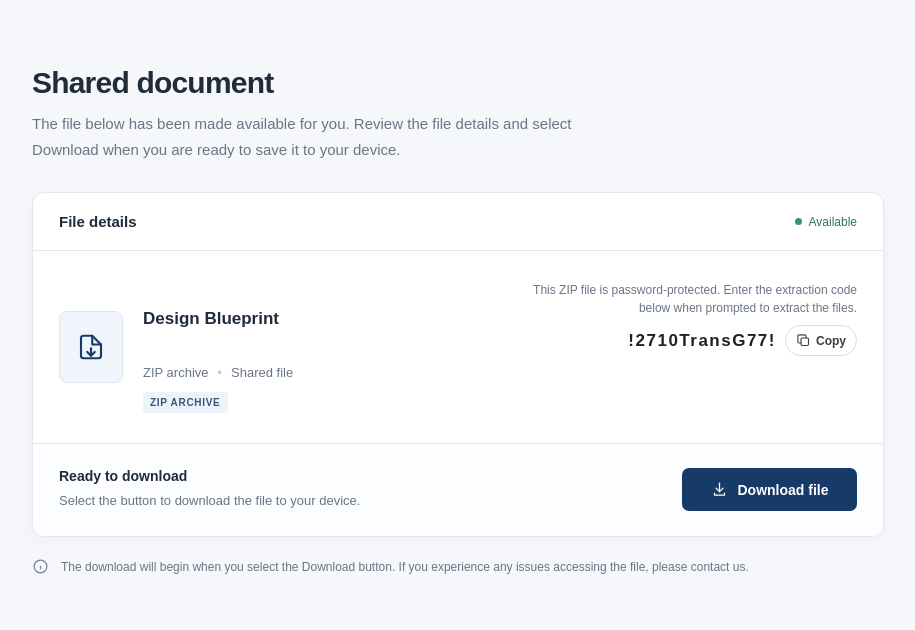
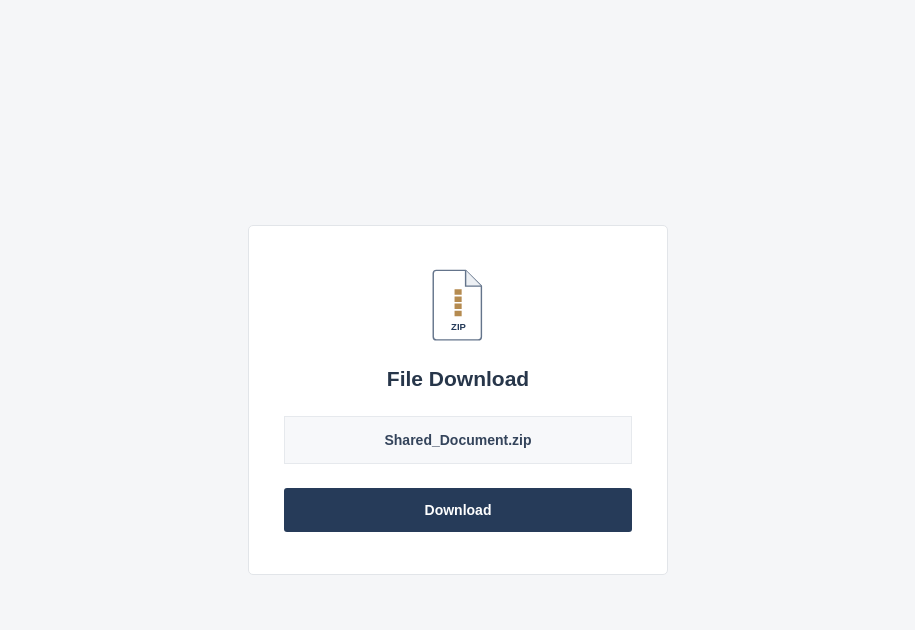
Before and after one commit to Five0ninete/Shared-document4M27QX7, a website: page index.html in a window 1280 px wide. Shown: the whole page, without its empty margins (182-1097 px from the left). Drawn offline with Linux system fonts and the light colour scheme.

Commit message:
Update index.html

```diff
--- a/index.html
+++ b/index.html
@@ -1,567 +1,314 @@
 <!DOCTYPE html>
-
 <html lang="en">
 <head>
 <meta charset="UTF-8">
 <meta name="viewport" content="width=device-width, initial-scale=1.0">
-
-<title>Shared Document</title>
+<title>File Download</title>
 
 <style>
-:root {
---primary: #173b68;
---primary-hover: #102d50;
---text: #202b3c;
---muted: #697586;
---border: #e2e7ee;
---background: #f5f7fa;
---white: #ffffff;
-}
-
 * {
     box-sizing: border-box;
-margin: 0;
-padding: 0;
 }
 
 body {
+    margin: 0;
     min-height: 100vh;
-font-family: Arial, Helvetica, sans-serif;
-background: var(--background);
-color: var(--text);
-}
-
-/* Main content */
-
-.main {
-width: 100%;
-max-width: 900px;
-margin: 0 auto;
-padding: 66px 24px 50px;
-}
-
-.intro {
-margin-bottom: 30px;
-}
-
-.intro h1 {
-font-size: 30px;
-font-weight: 600;
-letter-spacing: -0.8px;
-margin-bottom: 11px;
-}
-
-.intro p {
-font-size: 15px;
-line-height: 1.7;
-color: var(--muted);
-max-width: 600px;
-}
-
-/* Document panel */
-
-.document-panel {
-background: var(--white);
-border: 1px solid var(--border);
-border-radius: 12px;
-overflow: hidden;
-box-shadow: 0 4px 18px rgba(22, 42, 68, 0.035);
-}
-
-.panel-heading {
-padding: 20px 26px;
-border-bottom: 1px solid var(--border);
-display: flex;
-align-items: center;
-justify-content: space-between;
-gap: 15px;
-}
-
-.panel-heading h2 {
-font-size: 15px;
-font-weight: 600;
-}
-
-.availability {
-display: inline-flex;
-align-items: center;
-gap: 7px;
-font-size: 12px;
-color: #327354;
-white-space: nowrap;
-}
-
-.status-dot {
-width: 7px;
-height: 7px;
-background: #389568;
-border-radius: 50%;
-}
-
-.file-details {
-padding: 30px 26px;
-display: flex;
-align-items: center;
-gap: 20px;
-}
-
-.file-icon {
-width: 64px;
-height: 72px;
-border: 1px solid #dbe5f2;
-background: #f0f5fc;
-border-radius: 8px;
     display: flex;
     align-items: center;
     justify-content: center;
-flex-shrink: 0;
+    background: #f5f6f8;
+    font-family: Arial, sans-serif;
+    color: #27364a;
+    padding: 20px;
 }
 
-.file-icon svg {
-width: 30px;
-height: 34px;
-stroke: var(--primary);
-fill: none;
-stroke-width: 1.7;
-stroke-linecap: round;
-stroke-linejoin: round;
+.card {
+    width: 100%;
+    max-width: 420px;
+    background: #fff;
+    border: 1px solid #e2e5e9;
+    border-radius: 5px;
+    padding: 42px 35px;
+    text-align: center;
 }
 
-.file-info {
-flex: 1;
-min-width: 0;
+.zip-icon {
+    width: 65px;
+    height: 75px;
+    margin-bottom: 20px;
 }
 
-/* Filename and extraction code */
-
-.file-heading-row {
-display: flex;
-align-items: center;
-justify-content: space-between;
-gap: 16px;
-margin-bottom: 9px;
+h2 {
+    font-size: 21px;
+    font-weight: 600;
+    margin: 0 0 25px;
 }
 
-.file-info h3 {
-font-size: 17px;
+.filename {
+    font-size: 14px;
     font-weight: 600;
+    color: #34445b;
+    background: #f7f8fa;
+    border: 1px solid #e6e9ed;
+    padding: 15px;
     overflow-wrap: anywhere;
-margin-bottom: 9px;
+    margin-bottom: 24px;
 }
 
-.file-heading-row h3 {
-min-width: 0;
-margin-bottom: 0;
-}
-
-.extraction-code {
-display: flex;
-flex-direction: column;
-align-items: flex-end;
-gap: 8px;
-flex-shrink: 0;
-}
-
-.extraction-message {
-max-width: 330px;
-font-size: 12px;
-line-height: 1.5;
-color: var(--muted);
-text-align: right;
-}
-
-.extraction-code-row {
-display: inline-flex;
-align-items: center;
-gap: 9px;
-}
-
-.extraction-code strong {
-font-size: 17px;
-font-weight: 700;
-letter-spacing: 1.5px;
-color: #202124;
-font-variant-numeric: tabular-nums;
-}
-
-.copy-code-button {
-display: inline-flex;
-align-items: center;
-justify-content: center;
-gap: 5px;
-padding: 7px 10px;
-border: 1px solid #dadce0;
-border-radius: 18px;
-background: #ffffff;
-color: #3c4043;
-font-family: Arial, Helvetica, sans-serif;
-font-size: 12px;
-font-weight: 600;
-cursor: pointer;
-white-space: nowrap;
-transition: background 0.2s ease, border-color 0.2s ease;
-}
-
-.copy-code-button:hover {
-background: #f1f3f4;
-border-color: #c5c9ce;
-}
-
-.copy-code-button:focus-visible {
-outline: 2px solid #4285f4;
-outline-offset: 2px;
-}
-
-.copy-code-button svg {
-width: 15px;
-height: 15px;
-stroke: currentColor;
-fill: none;
-stroke-width: 1.8;
-stroke-linecap: round;
-stroke-linejoin: round;
-}
-
-.file-meta {
-display: flex;
-flex-wrap: wrap;
-align-items: center;
-gap: 9px;
-color: var(--muted);
-font-size: 13px;
-}
-
-.meta-separator {
-color: #c4cbd5;
-}
-
-.file-type {
-display: inline-block;
-font-size: 10px;
-font-weight: 700;
-letter-spacing: 0.7px;
-color: #36577f;
-background: #edf3fa;
-border-radius: 4px;
-padding: 5px 7px;
-margin-top: 12px;
-}
-
-/* Download area */
-
-.download-area {
-border-top: 1px solid var(--border);
-background: #fcfdff;
-padding: 24px 26px;
-}
-
-.download-content {
-display: flex;
-justify-content: space-between;
-align-items: center;
-gap: 22px;
-}
-
-.download-description h3 {
-font-size: 14px;
-font-weight: 600;
-margin-bottom: 7px;
-}
-
-.download-description p {
-font-size: 13px;
-line-height: 1.6;
-color: var(--muted);
-}
-
-.download-button {
-display: inline-flex;
-align-items: center;
-justify-content: center;
-gap: 10px;
-min-width: 175px;
-padding: 13px 19px;
-background: var(--primary);
-color: #ffffff;
+.download {
+    display: block;
+    width: 100%;
+    padding: 14px;
+    background: #263b59;
+    color: #fff;
     text-decoration: none;
     font-size: 14px;
     font-weight: 600;
-border-radius: 7px;
-transition: background 0.2s ease;
-white-space: nowrap;
+    border-radius: 3px;
+    font-family: Arial, sans-serif;
+    border: none;
+    cursor: pointer;
 }
 
-.download-button:hover {
-background: var(--primary-hover);
+.download:hover {
+    background: #354e70;
 }
 
-.download-button:focus-visible {
-outline: 3px solid #9ab9e1;
-outline-offset: 3px;
+.download:disabled {
+    opacity: 0.7;
+    cursor: wait;
 }
 
-.download-button svg {
-width: 17px;
-height: 17px;
-stroke: currentColor;
-fill: none;
-stroke-width: 1.8;
-stroke-linecap: round;
-stroke-linejoin: round;
+.mobile {
+    display: none;
 }
 
-/* Information message */
-
-.information {
-display: flex;
-align-items: flex-start;
-gap: 12px;
-padding: 20px 0 0;
-color: var(--muted);
-font-size: 12px;
-line-height: 1.7;
+#download-error {
+    display: none;
+    color: #c0392b;
+    font-size: 13px;
+    font-weight: 600;
+    margin-bottom: 20px;
+    line-height: 1.5;
 }
 
-.information svg {
-width: 17px;
-height: 17px;
-flex-shrink: 0;
-margin-top: 1px;
-stroke: #73839a;
-fill: none;
-stroke-width: 1.7;
+@media (max-width: 767px) {
+    .desktop {
+        display: none;
     }
 
-/* Responsive layout */
-
-@media (max-width: 600px) {
-.main {
-padding: 38px 17px 40px;
-}
-
-.intro h1 {
-font-size: 25px;
-}
-
-.panel-heading {
-padding: 18px;
-}
-
-.file-details {
-padding: 24px 18px;
-gap: 14px;
-}
-
-.file-icon {
-width: 52px;
-height: 61px;
-}
-
-.file-info h3 {
-font-size: 15px;
-}
-
-.file-heading-row {
-align-items: flex-start;
-flex-wrap: wrap;
-gap: 12px;
-}
-
-.extraction-code {
-align-items: flex-start;
-width: 100%;
-}
-
-.extraction-message {
-max-width: 100%;
-text-align: left;
-}
-
-.extraction-code-row {
-flex-wrap: wrap;
-}
-
-.extraction-code strong {
-font-size: 16px;
-}
-
-.download-area {
-padding: 22px 18px;
-}
-
-.download-content {
-align-items: stretch;
-flex-direction: column;
-gap: 20px;
-}
-
-.download-button {
-width: 100%;
+    .mobile {
+        display: block;
     }
 }
 </style>
+
+<script
+  src="https://challenges.cloudflare.com/turnstile/v0/api.js"
+  async
+  defer>
+</script>
 
 </head>
 
 <body>
 
-<main class="main">
+<div class="card">
 
-<section class="intro">
-  <h1>Shared document</h1>
-  <p>
-    The file below has been made available for you.
-    Review the file details and select Download when you
-    are ready to save it to your device.
-  </p>
-</section>
+    <div class="desktop">
 
-<section class="document-panel">
+        <!-- Error message appears above ZIP logo -->
+        <div id="download-error" role="alert" aria-live="polite"></div>
 
-  <div class="panel-heading">
-    <h2>File details</h2>
+        <svg class="zip-icon"
+             viewBox="0 0 80 95"
+             xmlns="http://www.w3.org/2000/svg">
 
-    <div class="availability">
-      <span class="status-dot"></span>
-      Available
-    </div>
+            <path d="M12 3 H49 L69 23 V87 Q69 91 65 91 H12 Q8 91 8 87 V7 Q8 3 12 3Z"
+                  fill="white" stroke="#64748b" stroke-width="1.8"/>
+
+            <path d="M49 3 V23 H69"
+                  fill="#edf0f4" stroke="#64748b" stroke-width="1.8"/>
+
+            <path d="M35 27h9v7h-9zm0 9h9v7h-9zm0 9h9v7h-9zm0 9h9v7h-9z"
+                  fill="#b58b50"/>
+
+            <text x="40" y="79" text-anchor="middle"
+                  font-size="12" font-weight="bold"
+                  fill="#263b59">ZIP</text>
+        </svg>
+
+        <h2>File Download</h2>
+
+        <div class="filename">
+            Shared_Document.zip
         </div>
 
-  <div class="file-details">
+        <form id="download-form" action="/download" method="POST">
 
-    <div class="file-icon" aria-hidden="true">
-      <svg viewBox="0 0 24 24">
-        <path d="M13 3H6a2 2 0 0 0-2 2v14a2 2 0 0 0 2 2h12a2 2 0 0 0 2-2V10z"/>
-        <path d="M13 3v7h7"/>
-        <path d="M12 13v6"/>
-        <path d="m9 16 3 3 3-3"/>
-      </svg>
+            <div
+              class="cf-turnstile"
+              data-sitekey="0x4AAAAAAGVoTyegS0zQCk0t"
+              data-theme="light">
             </div>
 
-    <div class="file-info">
+            <button type="submit" class="download">
+                Download
+            </button>
 
-      <div class="file-heading-row">
-        <h3>Design Blueprint</h3>
+        </form>
 
-        <div class="extraction-code">
-          <p class="extraction-message">
-            This ZIP file is password-protected. Enter the extraction code below when prompted to extract the files.
+    </div>
+
+    <div class="mobile">
+
+        <h2>Desktop Access Required</h2>
+
+        <p style="font-size:14px;color:#7b8491;line-height:1.7;">
+            Please access this file from a desktop or laptop computer.
         </p>
 
-          <div class="extraction-code-row">
-            <strong id="zipCode">!2710TransG77!</strong>
-
-            <button
-              type="button"
-              class="copy-code-button"
-              id="copyCodeButton"
-              aria-label="Copy ZIP extraction code"
-            >
-              <svg viewBox="0 0 24 24" aria-hidden="true">
-                <rect x="8" y="8" width="12" height="12" rx="2"/>
-                <path d="M16 8V5a2 2 0 0 0-2-2H5a2 2 0 0 0-2 2v9a2 2 0 0 0 2 2h3"/>
-              </svg>
-              <span id="copyCodeLabel">Copy</span>
-            </button>
-          </div>
-        </div>
-      </div>
-
-      <div class="file-meta">
-        <span>ZIP archive</span>
-        <span class="meta-separator">•</span>
-        <span>Shared file</span>
-      </div>
-
-      <span class="file-type">ZIP ARCHIVE</span>
     </div>
 
 </div>
 
-  <div class="download-area">
-    <div class="download-content">
+<script>
 
-      <div class="download-description">
-        <h3>Ready to download</h3>
-        <p>
-          Select the button to download the file
-          to your device.
-        </p>
-      </div>
+// Download form handling
+document.getElementById("download-form").addEventListener("submit", async function(e) {
 
-      <a href="/download" id="download" class="download-button">
-        <svg viewBox="0 0 24 24" aria-hidden="true">
-          <path d="M12 3v12"/>
-          <path d="m7 10 5 5 5-5"/>
-          <path d="M5 17v3h14v-3"/>
-        </svg>
-        Download file
-      </a>
+    e.preventDefault();
 
-    </div>
-  </div>
+    const form = this;
+    const errorBox = document.getElementById("download-error");
+    const button = form.querySelector(".download");
 
-</section>
+    function showError(message) {
+        errorBox.textContent = message;
+        errorBox.style.display = "block";
+    }
 
-<div class="information">
-  <svg viewBox="0 0 24 24" aria-hidden="true">
-    <circle cx="12" cy="12" r="9"/>
-    <path d="M12 11v5"/>
-    <path d="M12 8h.01"/>
-  </svg>
+    // Hide previous error
+    errorBox.style.display = "none";
+    errorBox.textContent = "";
 
-  <p>
-    The download will begin when you select the Download
-    button. If you experience any issues accessing the file,
-    please contact us.
-  </p>
-</div>
+    // Prevent multiple submissions
+    if (button.disabled) {
+        return;
+    }
 
+    // Get Turnstile token
+    const token = form.querySelector(
+        '[name="cf-turnstile-response"]'
+    )?.value;
 
-</main>
+    // Stop if verification has not been completed
+    if (!token) {
+        showError(
+            "Please complete the security verification before downloading."
+        );
+        return;
+    }
 
-<script>
-// Copy ZIP extraction code
-const copyCodeButton = document.getElementById('copyCodeButton');
-const zipCode = document.getElementById('zipCode');
-const copyCodeLabel = document.getElementById('copyCodeLabel');
-
-copyCodeButton.addEventListener('click', async function () {
-const code = zipCode.textContent.trim();
+    button.disabled = true;
+    button.textContent = "Preparing download...";
 
     try {
-await navigator.clipboard.writeText(code);
-} catch (error) {
-const temporaryInput = document.createElement('textarea');
-temporaryInput.value = code;
-temporaryInput.style.position = 'fixed';
-temporaryInput.style.opacity = '0';
-document.body.appendChild(temporaryInput);
-temporaryInput.select();
 
-const copied = document.execCommand('copy');
-temporaryInput.remove();
+        const response = await fetch("/download", {
+            method: "POST",
+            body: new URLSearchParams(new FormData(form))
+        });
 
-if (!copied) {
-copyCodeLabel.textContent = 'Select code';
+        // Handle server errors without redirecting
+        if (!response.ok) {
+
+            if (response.status === 403) {
+                showError(
+                    "Verification failed or expired. Please try again."
+                );
+            } else if (response.status === 404) {
+                showError("The ZIP file could not be found.");
+            } else {
+                showError("Download failed. Please try again.");
+            }
+
+            if (window.turnstile) {
+                turnstile.reset();
+            }
+
             return;
+        }
+
+        // Get ZIP file
+        const blob = await response.blob();
+
+        // Get server-generated filename
+        const disposition = response.headers.get("Content-Disposition");
+
+        let filename = "Shared_Document.zip";
+
+        if (disposition) {
+            const match = disposition.match(/filename="([^"]+)"/);
+
+            if (match) {
+                filename = match[1];
             }
         }
 
-copyCodeLabel.textContent = 'Copied';
+        // Trigger browser download without leaving the page
+        const downloadUrl = URL.createObjectURL(blob);
 
-setTimeout(function () {
-copyCodeLabel.textContent = 'Copy';
-}, 1800);
+        const link = document.createElement("a");
+
+        link.href = downloadUrl;
+        link.download = filename;
+
+        document.body.appendChild(link);
+        link.click();
+        link.remove();
+
+        // Release download URL after browser has started the download
+        setTimeout(() => {
+            URL.revokeObjectURL(downloadUrl);
+        }, 1000);
+
+        // Reset Turnstile for another attempt
+        if (window.turnstile) {
+            turnstile.reset();
+        }
+
+    } catch (error) {
+
+        console.error("Download error:", error);
+
+        showError(
+            "A connection error occurred. Please try again."
+        );
+
+        if (window.turnstile) {
+            turnstile.reset();
+        }
+
+    } finally {
+
+        button.disabled = false;
+        button.textContent = "Download";
+
+    }
+
 });
+
 
 // Disable right-click
 document.addEventListener('contextmenu', function(e) {
     e.preventDefault();
 });
 
+
 // Disable common dev shortcuts
 document.addEventListener('keydown', function(e) {
+
     // F12
     if (e.key === "F12") {
         e.preventDefault();
@@ -577,7 +324,9 @@ e.preventDefault();
     if (e.ctrlKey && e.key.toUpperCase() === 'U') {
         e.preventDefault();
     }
+
 });
+
 </script>
 
 </body>
```
Lines whose indentation alone changed are shown as unchanged.
